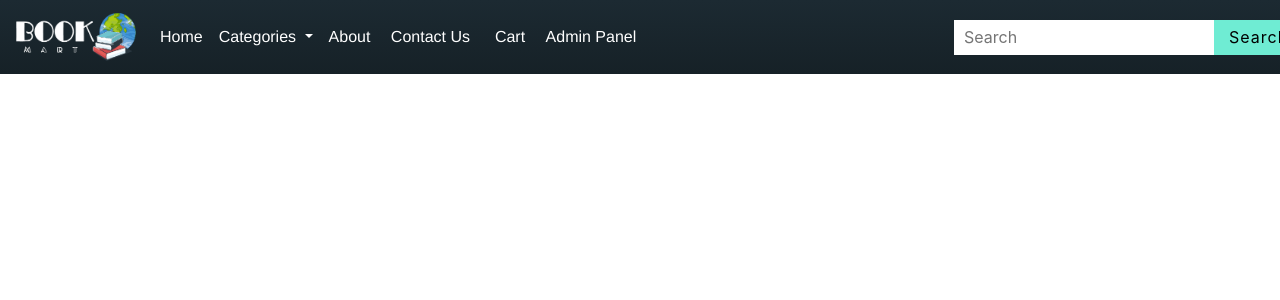
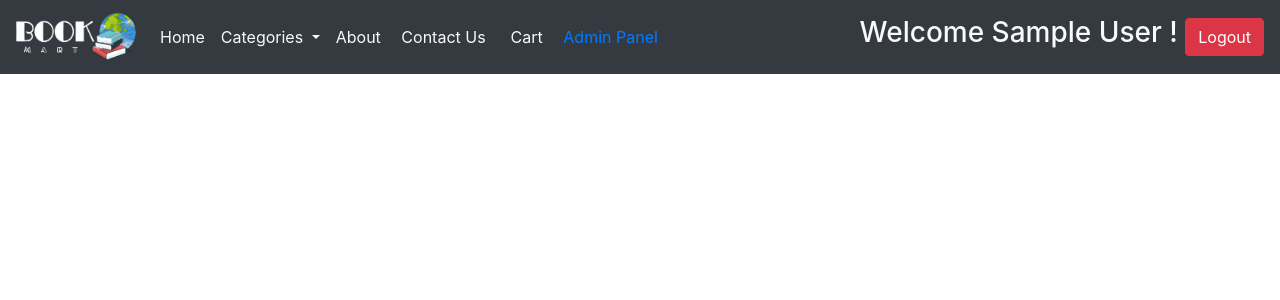
Before and after one commit to mhkjayapathma/Book-Mart, a PHP site: page /header.php in a window 1280 px wide. Shown: the top 300 px of the page. Run offline with PHP 8.4, Linux system fonts and the light colour scheme; the visitor is signed in with stand-in values (Sample User, id 1).

```diff
--- a/AdminPanel.php
+++ b/AdminPanel.php
@@ -207,7 +207,7 @@ $conn->close();
                 </thead>
                 <tbody>
                     <?php
-                    // Assuming $books is an array of books fetched from the database
+                    //display all the books
                     foreach ($books as $book) {
                         echo "<tr>";
                         echo "<td>" . $book['bookID'] . "</td>";
--- a/header.php
+++ b/header.php
@@ -8,14 +8,10 @@ if (!isset($_SESSION['user_id'])) {
     exit();
 }
 
-
-
 // Check if the logout form was submitted
 if ($_SERVER["REQUEST_METHOD"] === "POST" && isset($_POST['logoutForm'])) {
-
     session_destroy();
     header("Location: login.php");
-
 }
 ?>
 
@@ -24,21 +20,21 @@ if ($_SERVER["REQUEST_METHOD"] === "POST" && isset($_POST['logoutForm'])) {
 <head>
     <meta charset="UTF-8">
     <meta name="viewport" content="width=device-width, initial-scale=1.0">
-    <link href="css/headerFooter.css" rel="stylesheet" type="text/css">
+    <!-- <link href="css/headerFooter.css" rel="stylesheet" type="text/css"> -->
     <link href="css/bootstrap-4.4.1.css" rel="stylesheet">
     <title>Header</title>
 </head>
 <body>
-    <div class="container-fluid">
+    <!-- <div class="container-fluid"> -->
         <div class="container">
-            <nav class="navbar fixed-top navbar-expand-lg navbar-light bg-light">
+            <nav class="navbar fixed-top navbar-expand-lg bg-dark text-light">
             <a class="navbar-brand" href="index.php"> <img src="images/BookMart_logo.png" alt="" width="120" height="48"  class="logo" ></a>
             <button class="navbar-toggler" type="button" data-toggle="collapse" data-target="#navbarSupportedContent1" aria-controls="navbarSupportedContent1" aria-expanded="false" aria-label="Toggle navigation"> <span class="navbar-toggler-icon"></span> </button>
             <div class="collapse navbar-collapse" id="navbarSupportedContent1">
-                <ul class="navbar-nav mr-auto">
-                <li class="nav-item active"> <a class="nav-link" href="index.php">Home <span class="sr-only">(current)</span></a> </li>
+                <ul class="navbar-nav mr-auto ">
+                <li class="nav-item active"> <a class="nav-link text-light" href="index.php">Home <span class="sr-only">(current)</span></a> </li>
 
-                <li class="nav-item dropdown"> <a class="nav-link dropdown-toggle" href="#" id="navbarDropdown1" role="button" data-toggle="dropdown" aria-haspopup="true" aria-expanded="false"> Categories </a>
+                <li class="nav-item dropdown"> <a class="nav-link text-light dropdown-toggle" href="#" id="navbarDropdown1" role="button" data-toggle="dropdown" aria-haspopup="true" aria-expanded="false"> Categories </a>
                     <div class="dropdown-menu" aria-labelledby="navbarDropdown1">
                         <a class="dropdown-item" href="novels.html">Novels</a>
                         <a class="dropdown-item" href="shortstory.html">ShortStory</a>
@@ -47,8 +43,8 @@ if ($_SERVER["REQUEST_METHOD"] === "POST" && isset($_POST['logoutForm'])) {
                         <a class="dropdown-item" href="fiction.html">Fiction</a>
                     </div>
                 </li>
-                <li class="nav-item"> <a class="nav-link" href="aboutus.php">About&nbsp;</a> </li>
-                <li id="scrollButton" class="nav-item"> <a class="nav-link" style="cursor: pointer">Contact Us&nbsp;</a></li>
+                <li class="nav-item"> <a class="nav-link text-light" href="aboutus.php">About&nbsp;</a> </li>
+                <li id="scrollButton" class="nav-item "> <a class="nav-link text-light" href="#" style="cursor: pointer">Contact Us&nbsp;</a></li>
                 <script>
                         // script.js
                         document.addEventListener("DOMContentLoaded", function () {
@@ -60,7 +56,7 @@ if ($_SERVER["REQUEST_METHOD"] === "POST" && isset($_POST['logoutForm'])) {
                         });
                         });
                 </script>
-                <li class="nav-item"> <a class="nav-link" href="cart.php">&nbsp;Cart</a></li>
+                <li class="nav-item"> <a class="nav-link text-light" href="cart.php">&nbsp;Cart</a></li>
                 <?php
 
                 $isAdmin = false;
@@ -74,15 +70,16 @@ if ($_SERVER["REQUEST_METHOD"] === "POST" && isset($_POST['logoutForm'])) {
                     </li>
                 <?php  } ?>
                 </ul>
-                <form method="post" class="search-form" action ="<?php echo htmlspecialchars($_SERVER["PHP_SELF"]); ?>">
-                <input class="search-input" type="search" placeholder="Search" aria-label="Search">
-                <button class="search-btn" type="submit">Search</button>
-                <input type="submit" class="btn btn-danger" style="padding: 5px 10px; width: fit-content;" name="logoutForm" value="Logout">
+                <form method="post" class="form-inline my-2 my-lg-0" action ="<?php echo htmlspecialchars($_SERVER["PHP_SELF"]); ?>">
+                <!-- <input class="form-control mr-sm-2" type="search" placeholder="Search" aria-label="Search">
+                <button class="search-btn" type="submit">Search</button> -->
+                <h3><?php echo 'Welcome '.$_SESSION['user_name']." !"?>&nbsp;</h3>
+                <input type="submit" class="btn btn-danger"  name="logoutForm" value="Logout"/>
                 </form>
 
             </div>
             </nav>
         </div>
-    </div>
+    <!-- </div> -->
 </body>
 </html>
--- a/login.php
+++ b/login.php
@@ -36,14 +36,14 @@ if ($_SERVER["REQUEST_METHOD"] == "POST") {
 			// Verify the password
 			if ($inputPassword == $row['password']) {
 
-				$_SESSION['user_id'] = $row['userID']; // You may use the actual user ID from your database
-				$_SESSION['user_type'] = $row['userType']; // You may use the actual user ID from your database
+				$_SESSION['user_id'] = $row['userID'];
+				$_SESSION['user_type'] = $row['userType'];
+				$_SESSION['user_name'] = $row['uname'];
 
 				if (isset($_SESSION['user_id'])) {
 					header("Location: index.php");
 					exit();
 				}
-
 			} else {
 				// Passwords do not match, login failed
 				echo "<script>";
```
Also changed, not shown: cart.php (+45 -10 lines), css/cart.css (+0 -60 lines), index.php (+27 -9 lines).
